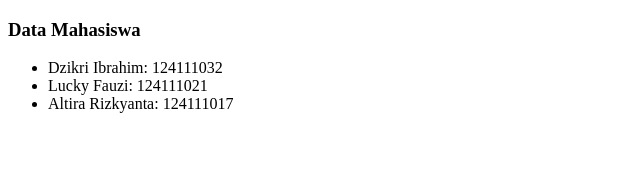
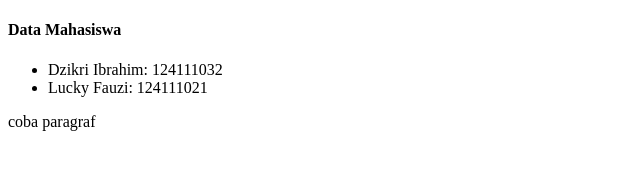
Before and after one commit to dzikriibra/Fundamental-Git, a plain HTML site: page branch/mahasiswa.html in a window 1280 px wide. Shown: the whole page, without its empty margins (0-640 px from the left). Drawn offline with Linux system fonts and the light colour scheme.

Commit message:
Mengubah isi file dari mahasiswa.html

```diff
--- a/branch/mahasiswa.html
+++ b/branch/mahasiswa.html
@@ -6,11 +6,11 @@
     <title>Coba Git</title>
   </head>
   <body>
-    <h3>Data Mahasiswa</h3>
+    <h4>Data Mahasiswa</h4>
     <ul>
       <li>Dzikri Ibrahim: 124111032</li>
       <li>Lucky Fauzi: 124111021</li>
-      <li>Altira Rizkyanta: 124111017</li>
     </ul>
+    <p>coba paragraf</p>
   </body>
 </html>
```
